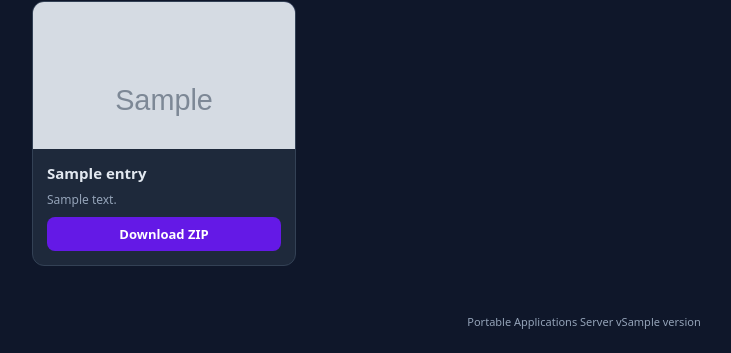
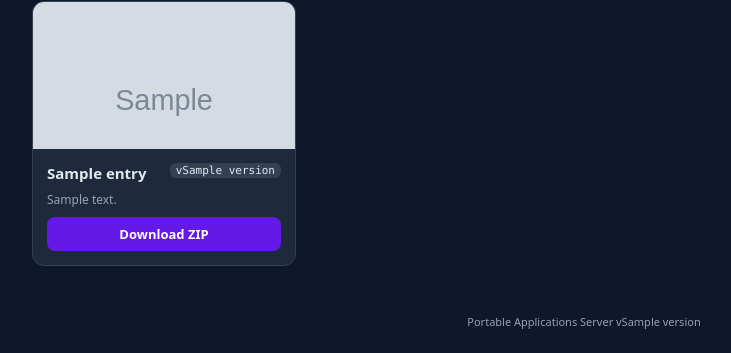
Before and after one commit to ionvop/portable-applications-server, a Flask app: template server/backend/templates/client.html in a window 1280 px wide. Shown: the part 109-462 px from the top of the page, without its empty margins (56-787 px from the left). Run offline with Flask 3, Linux system fonts and the light colour scheme; the template is opened without the code that fills it: most values are stand-ins (such as "Sample title", 1, 10 or a date in 2020); grey boxes marked "Sample" are stand-in pictures; some libraries are stand-ins or nearby versions.

Commit message:
Update client.html

```diff
--- a/server/backend/templates/client.html
+++ b/server/backend/templates/client.html
@@ -61,6 +61,17 @@
       .thumb img { width: 100%; height: 100%; object-fit: cover; }
       .body { display: flex; flex: 1; flex-direction: column; gap: 0.5rem; padding: 0.875rem; }
       .body h2 { margin: 0; font-size: 0.9375rem; font-weight: 600; }
+      .heading { display: flex; align-items: flex-start; justify-content: space-between; gap: 0.5rem; }
+      .version {
+        flex-shrink: 0;
+        padding: 0.0625rem 0.375rem;
+        border-radius: 0.375rem;
+        background: var(--base-300);
+        color: var(--base-content);
+        font-family: ui-monospace, "Cascadia Code", Consolas, monospace;
+        font-size: 0.6875rem;
+        white-space: nowrap;
+      }
       .body p {
         margin: 0;
         flex: 1;
@@ -125,7 +136,12 @@
             {% endif %}
           </div>
           <div class="body">
-            <h2>{{ entry.title }}</h2>
+            <div class="heading">
+              <h2>{{ entry.title }}</h2>
+              {% if entry.version %}
+              <span class="version">v{{ entry.version }}</span>
+              {% endif %}
+            </div>
             <p>{{ entry.description or "No description provided." }}</p>
             <a class="btn" href="/api/distribution/{{ entry.id }}/download">
               Download ZIP
```
